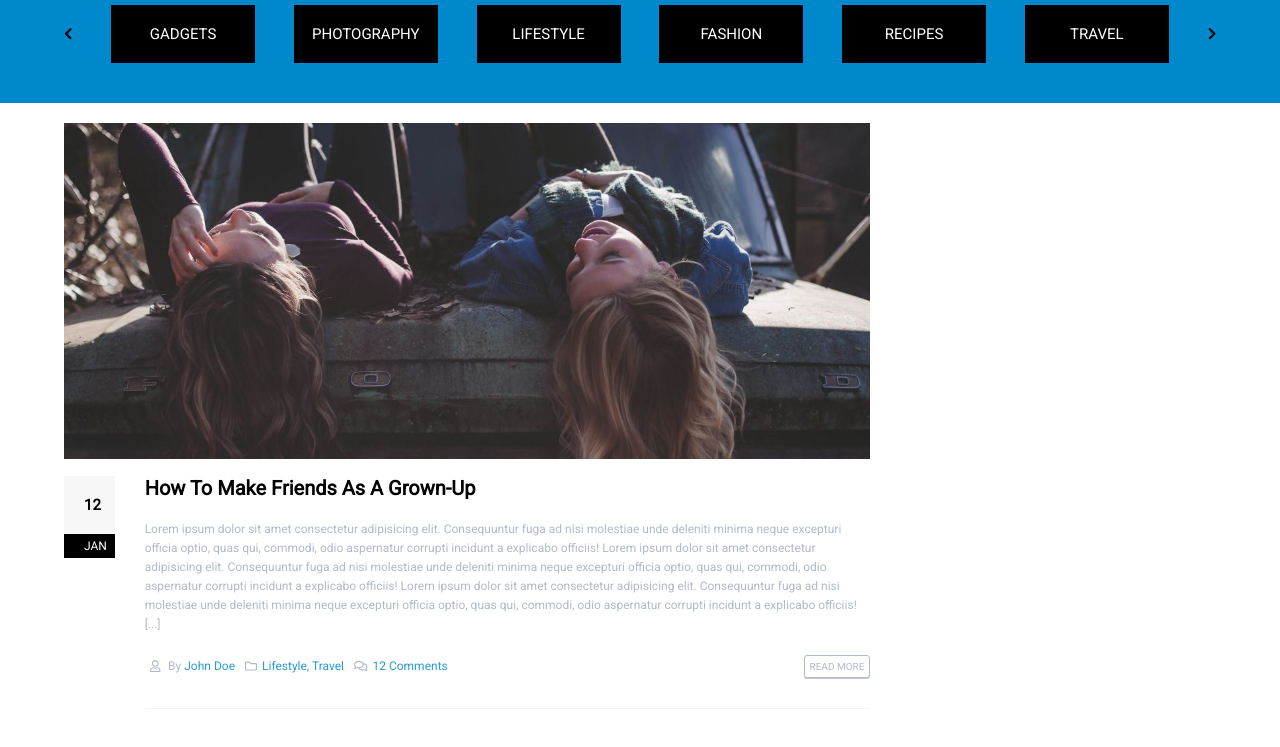
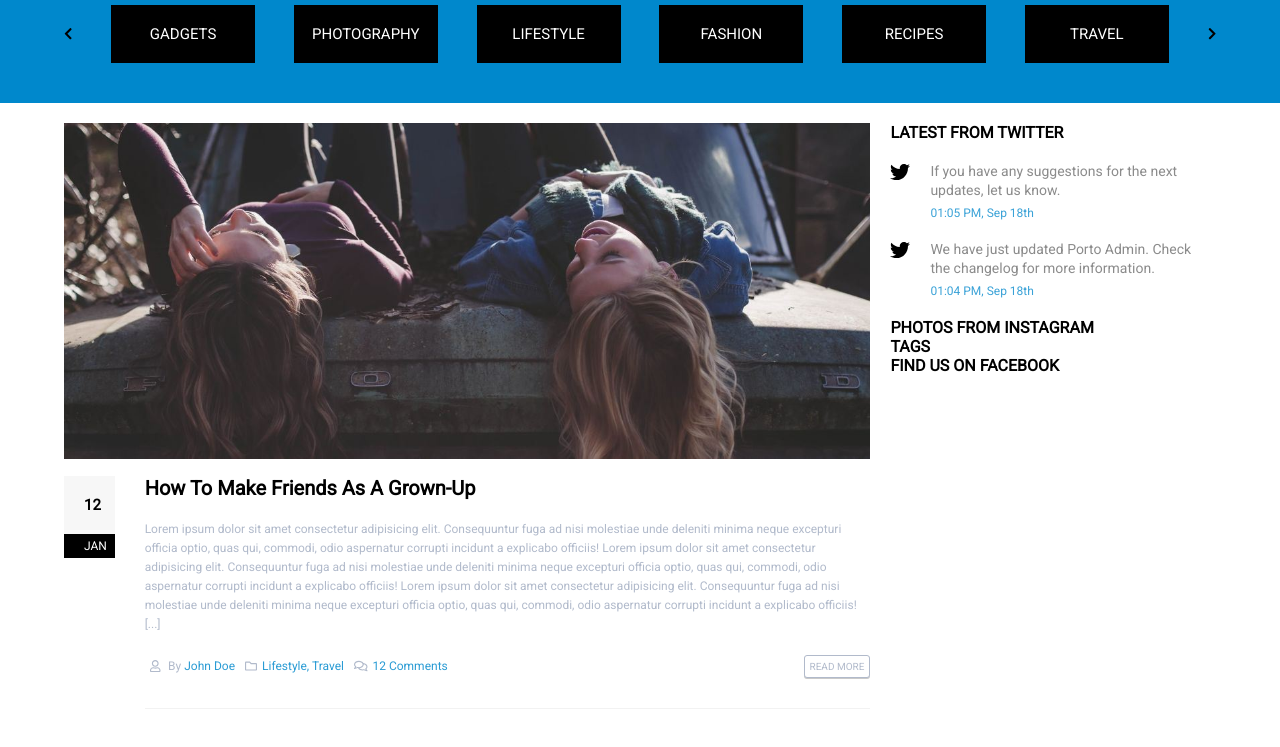
Before and after one commit to Micaela87/proj-html-vuejs, a Vue app in the folder blog/: page / in a window 1280 px wide. Shown: the part 1300-2047 px from the top of the page. Built offline with nearby package versions, Linux system fonts and the light colour scheme.

Commit message:
twitter section completed

```diff
--- a/blog/package.json
+++ b/blog/package.json
@@ -8,6 +8,7 @@
     "lint": "vue-cli-service lint"
   },
   "dependencies": {
+    "@fortawesome/free-brands-svg-icons": "^5.15.4",
     "@fortawesome/free-regular-svg-icons": "^5.15.4",
     "@fortawesome/free-solid-svg-icons": "^5.15.4",
     "@fortawesome/vue-fontawesome": "^2.0.6",
--- a/blog/src/components/Main/Main.vue
+++ b/blog/src/components/Main/Main.vue
@@ -33,6 +33,27 @@
             </div>
           </div>
           <!-- links to social media -->
+          <div class="col-xs">
+            <div class="twitter">
+              <h3>latest from twitter</h3>
+              <div class="container-flex" v-for="(twitterPost, z) in twitterPosts" :key="z">
+                <font-awesome-icon :icon="['fab', 'twitter']" size="2x" class="twitter-icon"/>
+                <div>
+                  <p>{{ twitterPost.content }}</p>
+                  <span>{{ twitterPost.date }}</span>
+                </div>
+              </div>
+            </div>
+            <div class="instagram">
+              <h3>photos from instagram</h3>
+              <h3>tags</h3>
+            </div>
+            <div class="facebook">
+              <h3>find us on facebook</h3>
+            </div>
+
+
+          </div>
       </div>
     </section>
   </div>
@@ -137,6 +158,16 @@ export default {
               categories: 'travel, lifestyle',
               numberOfComments: '12'
             }
+          ],
+          twitterPosts: [
+            {
+              content: 'If you have any suggestions for the next updates, let us know.',
+              date: '01:05 PM, Sep 18th'
+            },
+            {
+              content: 'We have just updated Porto Admin. Check the changelog for more information.',
+              date: '01:04 PM, Sep 18th'
+            }
           ]
       };
   }
@@ -203,4 +234,39 @@ export default {
       }
     }
   }
+
+  .col-xs {
+    width: 30%;
+    padding: 2rem;
+
+    h3 {
+      text-transform: uppercase;
+      font-size: 1.6rem;
+      font-weight: bold;
+    }
+
+    .twitter {
+
+      .container-flex {
+        justify-content: flex-start;
+        margin: 2rem 0;
+
+        p {
+          font-size: 1.4rem;
+          color: #8b8b8b;
+          line-height: 1.4;
+          margin-bottom: 0.5rem;
+        }
+
+        span {
+          color: #3aa2d7;
+          font-size: 1.2rem;
+        }
+
+        .twitter-icon {
+          margin-right: 2rem;
+        }
+      }
+    }
+  }
 </style>
--- a/blog/src/main.js
+++ b/blog/src/main.js
@@ -8,11 +8,12 @@ import { faChevronUp } from '@fortawesome/free-solid-svg-icons';
 import { faUser } from '@fortawesome/free-regular-svg-icons';
 import { faFolder } from '@fortawesome/free-regular-svg-icons';
 import { faComments } from '@fortawesome/free-regular-svg-icons';
+import { faTwitter } from '@fortawesome/free-brands-svg-icons';
 import { FontAwesomeIcon } from '@fortawesome/vue-fontawesome';
 
 Vue.config.productionTip = false;
 
-library.add(faSearch, faChevronRight, faChevronUp, faChevronLeft, faUser, faFolder, faComments);
+library.add(faSearch, faChevronRight, faChevronUp, faChevronLeft, faUser, faFolder, faComments, faTwitter);
 
 Vue.component('font-awesome-icon', FontAwesomeIcon);
 
```
Also changed, not shown: 1 other file (tests, documents, lock files or other folders).
